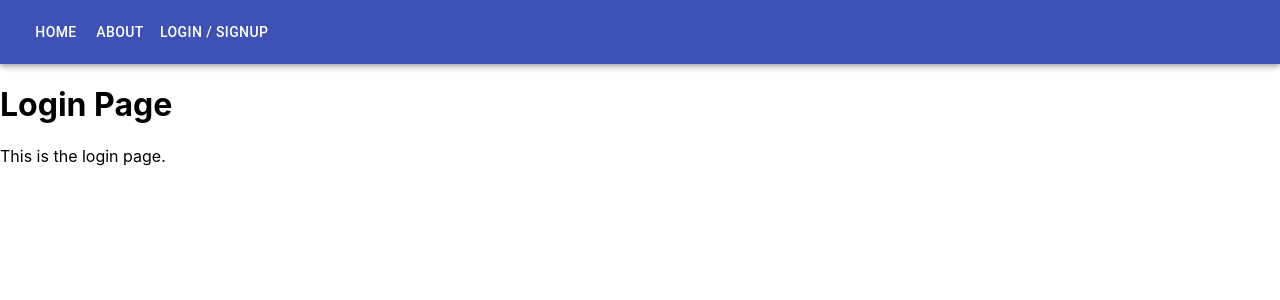
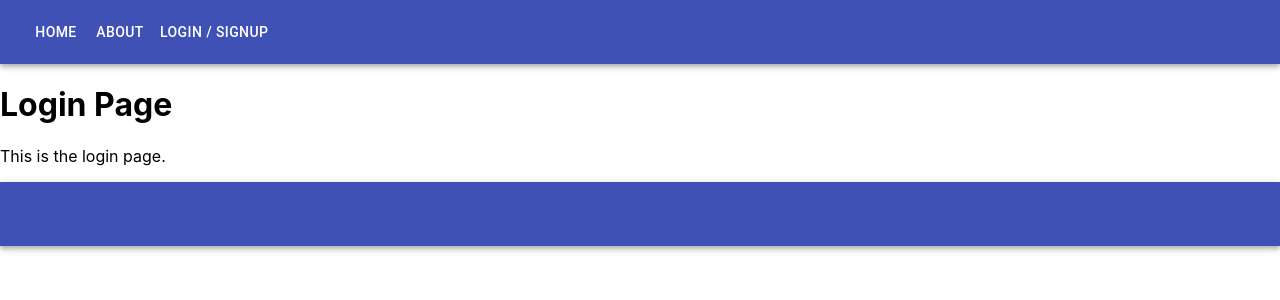
Before and after one commit to tienlatien252/Nursing-Test-Project, a React (Create React App) app in the folder frontend/: page /login in a window 1280 px wide. Shown: the top 300 px of the page. Built offline with nearby package versions, Linux system fonts and the light colour scheme.

Commit message:
set up footnote

```diff
--- a/frontend/src/App.js
+++ b/frontend/src/App.js
@@ -5,6 +5,7 @@ import NavBar from './components/NavBar';
 import HomePage from './pages/HomePage';
 import AboutPage from './pages/AboutPage';
 import LoginPage from './pages/LoginPage';
+import Footnote from './components/Footnote';
 
 export default function App() {
   return (
@@ -18,6 +19,7 @@ export default function App() {
             <Route path='/login' component={LoginPage} />
           </Switch>
         </div>
+        <Footnote />
       </div>
     </Router>
   )
--- a/frontend/src/components/CreatorsProfiles.js
+++ b/frontend/src/components/CreatorsProfiles.js
@@ -1,6 +1,6 @@
 import React from 'react';
 import { Grid } from '@material-ui/core';
-import creatorsProfiles from '../content/creatorsProfiles.js';
+import creatorsProfiles from '../content/creatorsProfiles';
 
 import Card from '@material-ui/core/Card';
 import CardHeader from '@material-ui/core/CardHeader';
--- /dev/null
+++ b/frontend/src/components/Footnote.js
@@ -0,0 +1,16 @@
+import React from 'react';
+
+import AppBar from '@material-ui/core/AppBar';
+import Toolbar from '@material-ui/core/Toolbar';
+
+export default function NavBar() {
+  return (
+    <div>
+      <AppBar position='static'>
+        <Toolbar>
+
+        </Toolbar>
+      </AppBar>
+    </div>
+  );
+}
--- a/frontend/src/pages/AboutPage.js
+++ b/frontend/src/pages/AboutPage.js
@@ -1,5 +1,5 @@
 import React from 'react';
-import CreatorsProfiles from '../components/CreatorsProfiles.js';
+import CreatorsProfiles from '../components/CreatorsProfiles';
 
 const AboutPage = () => (
     <>
```
